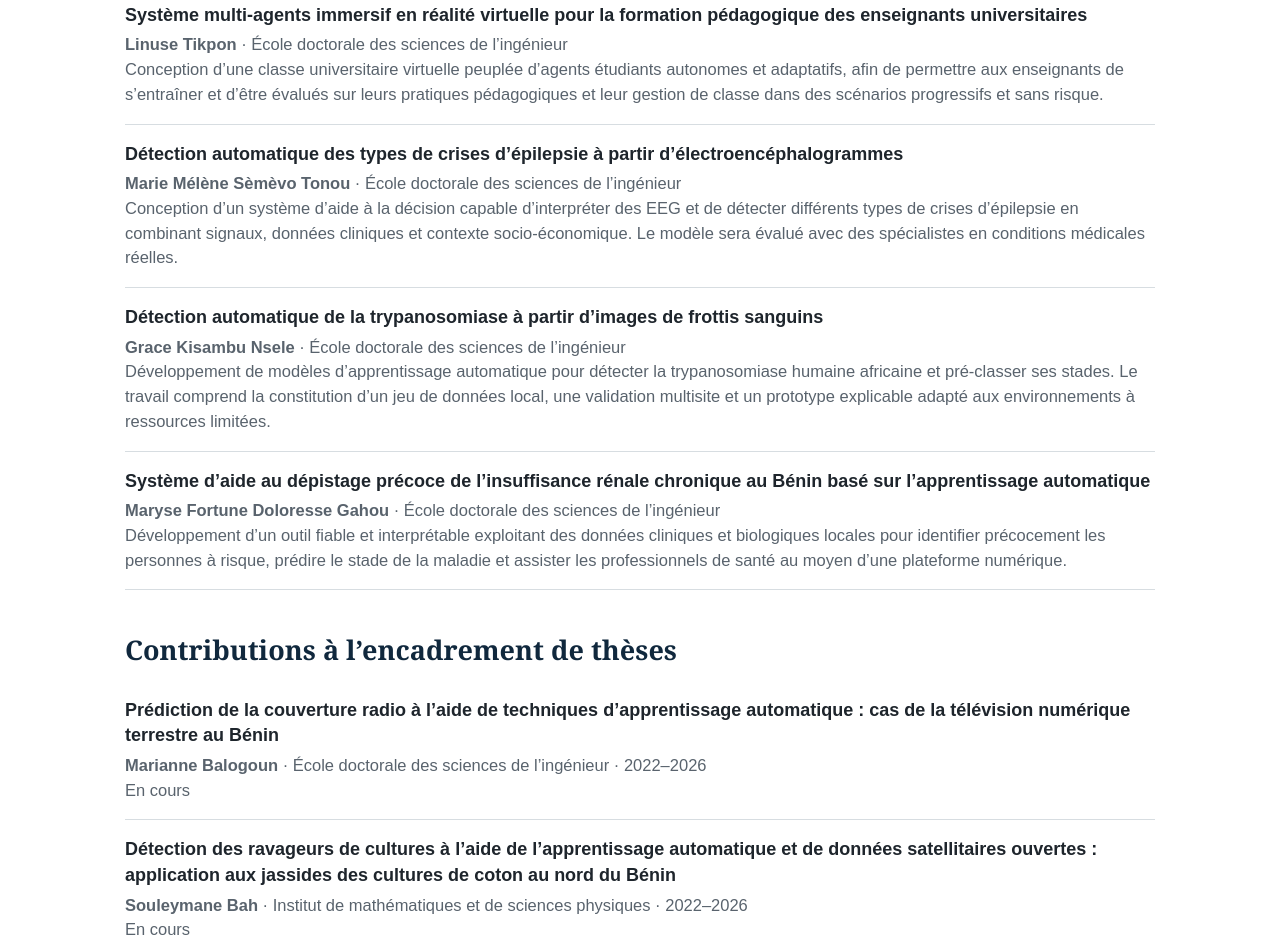
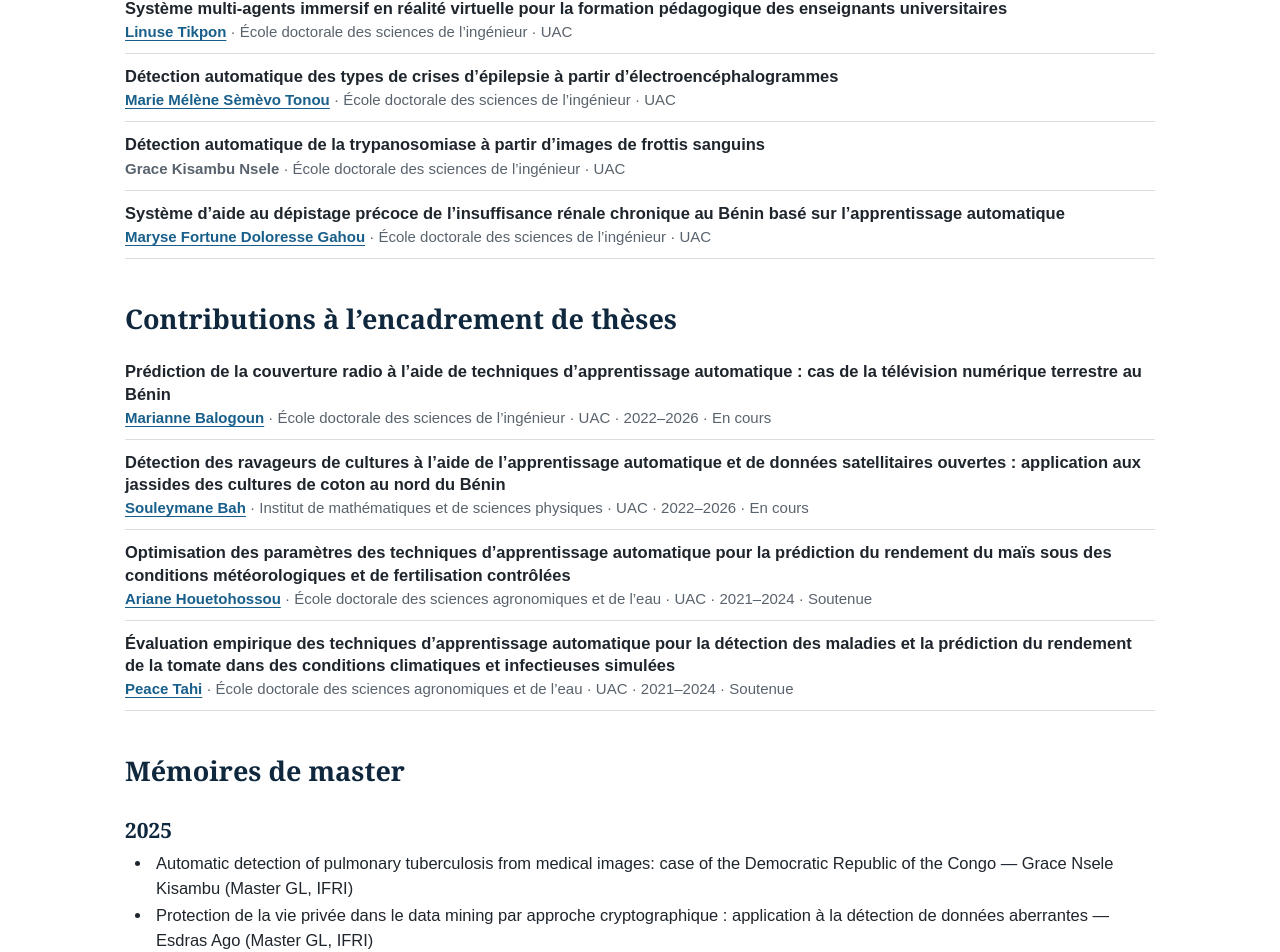
Before and after one commit to ratheilh/ratheilh.github.io, a Next.js app: page /encadrements in a window 1280 px wide. Shown: the part 406-1358 px from the top of the page. Built offline with nearby package versions, Linux system fonts and the light colour scheme.

Commit message:
version 3.1

```diff
--- a/app/encadrements/page.tsx
+++ b/app/encadrements/page.tsx
@@ -1,5 +1,5 @@
 import type { Metadata } from "next";
-import { AcademicPage, PageIntro } from "../site-components";
+import { AcademicPage, ExternalLink, PageIntro } from "../site-components";
 import { type Language, type Localized, localize } from "../i18n";
 import { createPageMetadata, routes } from "../seo";
 
@@ -16,7 +16,6 @@ type ThesisGroup = { year: string; items: string[] };
 type DoctoralThesis = {
   name: string;
   title: Localized;
-  description: Localized;
 };
 
 type ContributedDoctoralThesis = {
@@ -26,6 +25,75 @@ type ContributedDoctoralThesis = {
   title: Localized;
   status: "ongoing" | "defended";
 };
+
+const linkedinProfiles = new Map<string, string>([
+  ["Linuse Tikpon", "https://www.linkedin.com/in/linuse-tikpon-80a1b81a5"],
+  ["Marie Mélène Sèmèvo Tonou", "https://www.linkedin.com/in/marie-melene-tonou"],
+  ["Maryse Fortune Doloresse Gahou", "https://www.linkedin.com/in/maryse-gahou"],
+  ["Marianne Balogoun", "https://www.linkedin.com/in/marianne-a-omonlola-balogoun-3bbb00175"],
+  ["Souleymane Bah", "https://www.linkedin.com/in/souleymane-bah-584035212"],
+  ["Ariane Houetohossou", "https://www.linkedin.com/in/houetohossou-ariane-a84abb177"],
+  ["Peace Tahi", "https://www.linkedin.com/in/souand-tahi-ba6ba6124"],
+  ["Mahoutin Afis Kousse", "https://www.linkedin.com/in/mahoutin-afis-malick-kousse-4807a1199"],
+  ["Djivèdé Chryzal Beaudelaire Zossou", "https://www.linkedin.com/in/chryzal"],
+  ["Pascaline Hounkponou", "https://www.linkedin.com/in/pascaline-hounkponou-25b539195"],
+  ["Bienvenu Massou", "https://www.linkedin.com/in/bienvenu-massou-982259269"],
+  ["Narech Houessou", "https://www.linkedin.com/in/narech-houessou"],
+  ["K. Merveille Santi Zinsou", "https://www.linkedin.com/in/kpêtchéhoué-merveille-santi-zinsou-33b95b152"],
+  ["Chabi A. Rodolpho Babatounde", "https://www.linkedin.com/in/chabibabatounde"],
+  ["Koubouratou Idjaton", "https://www.linkedin.com/in/idjaton"],
+  ["Gael Aglin", "https://www.linkedin.com/in/aglingael"],
+  ["Akouvi Marie-Christiane Emmanuella Tsipoaka", "https://www.linkedin.com/in/emmanuella-tsipoaka-a83012251"],
+  ["Florian Dudereau Siaken Yabou", "https://www.linkedin.com/in/florian-siaken-6120a321b"],
+  ["Sênan Emeric Chris Gbodo", "https://www.linkedin.com/in/s%C3%AAnan-emeric-chris-gbodo-3607691a1"],
+  ["Sémiton Lémec Renaud Ahouandjinou", "https://www.linkedin.com/in/lémec-ahouandjinou-6a7803181"],
+  ["Tchegnon Romaric Madegnan", "https://www.linkedin.com/in/romaric-madegnan"],
+  ["Yannick Sèyivè Dona Kiki", "https://www.linkedin.com/in/yannick-kiki"],
+  ["Nounagnon Moïse Combelles Savoedo", "https://www.linkedin.com/in/nounagnonsavoedo"],
+  ["Bignon Murielle Souvenir Lokonon", "https://www.linkedin.com/in/murielle-souvenir-lokonon"],
+  ["Yasminath Aïcha Sidi Ali", "https://www.linkedin.com/in/yasminath-sidi-ali-512bb6162"],
+  ["Harry Gbaguidi", "https://www.linkedin.com/in/harry-gbaguidi"],
+  ["Jean-Baptiste Maureen Sossou", "https://www.linkedin.com/in/jean-baptiste-sossou-aba768141"],
+  ["Harold Silvère Kiossou", "https://www.linkedin.com/in/haroldks"],
+  ["Alimanth Sadiyath Modukpè Adjibade", "https://www.linkedin.com/in/sadiyath-adjibade-878496276"],
+  ["Samira Bandolo Anaïs Mvogo", "https://www.linkedin.com/in/samira-mvogo-072562243"],
+  ["Jordy Gnanih", "https://www.linkedin.com/in/jordy-gnanih-071aa0249"],
+  ["Karen Houeha", "https://www.linkedin.com/in/karen-houeha-a9b47b275"],
+  ["Lyne Gbaguidi", "https://www.linkedin.com/in/lyne-gbaguidi-54a44221a"],
+  ["Parfait Tolefo", "https://www.linkedin.com/in/tlf-parfait"],
+  ["Marilyse Sèdé Ahouangonou", "https://www.linkedin.com/in/marilyse-s%C3%A8d%C3%A9-ahouangonou"],
+  ["Esther Ahossi", "https://www.linkedin.com/in/esther-ahossi-3a1a50226"],
+  ["Carmel Prosper Sagbo", "https://www.linkedin.com/in/carmel-prosper-sagbo"],
+  ["Nicos Gbènato Hounvio", "https://www.linkedin.com/in/nicos-hounvio"],
+  ["Elvis Eustache Patinvoh", "https://www.linkedin.com/in/elvis-eustache-patinvoh"],
+  ["Damien Ulrich Doevi", "https://www.linkedin.com/in/damien-ulrich-doevi-396016239"],
+  ["Prince Gédéon Yiségnon Guedje", "https://www.linkedin.com/in/prince-gedeon-guedje-ai-researcher"],
+  ["O. Adéwoumi Lazare Jean-Deluxe Fagbohoun", "https://www.linkedin.com/in/jean-deluxe-fagbohoun-979617233"],
+  ["Liwa Augustine Tawe", "https://www.linkedin.com/in/augustinetawe"],
+  ["Gisèle Goubalan", "https://www.linkedin.com/in/gis%C3%A8le-goubalan-3113311b6"],
+  ["Généreux Mahouzonssou Akotenou", "https://www.linkedin.com/in/genereux-akotenou"],
+  ["Bignon Klaus Précieux Bonou Selegbe", "https://www.linkedin.com/in/klaus-bosel"],
+  ["Mahussi Jeff Fidèle Datongnon", "https://www.linkedin.com/in/mahussi-datongnon"],
+  ["Ogbinto Samir Tafel Boni", "https://www.linkedin.com/in/samir-boni-200456203"],
+  ["Marcellin Zinsou", "https://www.linkedin.com/in/evangelistedesmaths"],
+  ["Lizzy Adjagba", "https://www.linkedin.com/in/lizzy-adjagba"],
+  ["Odile Lalou", "https://www.linkedin.com/in/odile-lalou"],
+  ["Ahouefa Pascale Ninon Kpossou", "https://www.linkedin.com/in/kpossou-ahouefa-ninon"],
+  ["Aîchatou Oroubade", "https://www.linkedin.com/in/aichatou-orou-bade"],
+  ["Gabriel Julien Agbossou", "https://www.linkedin.com/in/agbossou-gabriel-9b32aa194"],
+  ["Mélaine Kiossou", "https://www.linkedin.com/in/melaine-g-kiossou-977263182"],
+  ["Iffanice Houndayi", "https://www.linkedin.com/in/iffanice"],
+  ["Abdias Dagbekpo", "https://www.linkedin.com/in/abdias-dagbekpo-469b36116"],
+  ["Luc Atakpa", "https://www.linkedin.com/in/lucgermannatakpa"],
+  ["Yessir Gouton Noudohouénou", "https://www.linkedin.com/in/yessirnoudo"],
+  ["Marie-Parisius Houessou", "https://www.linkedin.com/in/parisius"],
+  ["Freud Lanha", "https://www.linkedin.com/in/freudlanha"],
+  ["Mawulé Robert God’Right Adohounblessi", "https://www.linkedin.com/in/m-r-god-right-adohounblessi"],
+  ["Nelxie Adisso", "https://www.linkedin.com/in/nelxie-adisso-♡-99b1a4258"],
+  ["Mouyiwa Damilaré Godwin Akakpo", "https://www.linkedin.com/in/godwin-akakpo"],
+  ["Pernel Djahou Tinmitonde", "https://www.linkedin.com/in/pernel-tinmitonde-7765452a6"],
+  ["Mawenan Fernande Frédérique Togbe", "https://www.linkedin.com/in/fernande-togbe-ab1b622ba"],
+]);
 
 const doctoralSchool: Localized = {
   fr: "École doctorale des sciences de l’ingénieur",
@@ -37,22 +105,18 @@ const doctoralTheses: DoctoralThesis[] = [
   {
     name: "Linuse Tikpon",
     title: { fr: "Système multi-agents immersif en réalité virtuelle pour la formation pédagogique des enseignants universitaires", en: "An immersive multi-agent virtual reality system for the pedagogical training of university teachers" },
-    description: { fr: "Conception d’une classe universitaire virtuelle peuplée d’agents étudiants autonomes et adaptatifs, afin de permettre aux enseignants de s’entraîner et d’être évalués sur leurs pratiques pédagogiques et leur gestion de classe dans des scénarios progressifs et sans risque.", en: "Design of a virtual university classroom populated by autonomous, adaptive student agents, enabling teachers to practice and receive feedback on their teaching methods and classroom management through progressive, risk-free scenarios." },
   },
   {
     name: "Marie Mélène Sèmèvo Tonou",
     title: { fr: "Détection automatique des types de crises d’épilepsie à partir d’électroencéphalogrammes", en: "Automatic detection of epileptic seizure types from electroencephalograms" },
-    description: { fr: "Conception d’un système d’aide à la décision capable d’interpréter des EEG et de détecter différents types de crises d’épilepsie en combinant signaux, données cliniques et contexte socio-économique. Le modèle sera évalué avec des spécialistes en conditions médicales réelles.", en: "Design of a decision-support system that interprets EEGs and detects different seizure types by combining signals, clinical data, and socioeconomic context. The model will be evaluated with specialists under real-world medical conditions." },
   },
   {
     name: "Grace Kisambu Nsele",
     title: { fr: "Détection automatique de la trypanosomiase à partir d’images de frottis sanguins", en: "Automatic detection of trypanosomiasis from blood smear images" },
-    description: { fr: "Développement de modèles d’apprentissage automatique pour détecter la trypanosomiase humaine africaine et pré-classer ses stades. Le travail comprend la constitution d’un jeu de données local, une validation multisite et un prototype explicable adapté aux environnements à ressources limitées.", en: "Development of machine learning models to detect human African trypanosomiasis and pre-classify its stages. The work includes building a local dataset, multisite validation, and an explainable prototype suited to resource-constrained environments." },
   },
   {
     name: "Maryse Fortune Doloresse Gahou",
     title: { fr: "Système d’aide au dépistage précoce de l’insuffisance rénale chronique au Bénin basé sur l’apprentissage automatique", en: "A machine learning-based decision-support system for early chronic kidney disease screening in Benin"},
-    description: { fr: "Développement d’un outil fiable et interprétable exploitant des données cliniques et biologiques locales pour identifier précocement les personnes à risque, prédire le stade de la maladie et assister les professionnels de santé au moyen d’une plateforme numérique.", en: "Development of a reliable, interpretable tool using local clinical and biological data to identify at-risk individuals, predict disease stage, and support healthcare professionals through a digital platform." },
   },
 ];
 
@@ -189,6 +253,10 @@ const bachelorTheses: ThesisGroup[] = [
     items: [
       "Optimization of the blood product distribution chain in Benin: case of the Zou Department — Mawulé Robert God’Right Adohounblessi (Licence IA, IFRI)",
       "Système intelligent de conseil pédagogique pour l’enseignement supérieur : segmentation du public cible et objectifs d’apprentissage — Alimanth Sadiyath Modukpè Adjibade (Licence IA, IFRI)",
+      "Réalisation d’un système intelligent d’accompagnement des travaux pédagogiques de groupe par l’analyse des réunions — Nelxie Adisso (Licence IA, IFRI)",
+      "Réalisation d’un système d’évaluation des compétences pédagogiques basé sur la simulation des situations de classe universitaire — Mouyiwa Damilaré Godwin Akakpo (Licence GL, IFRI)",
+      "Étude comparative des techniques de séparation des sources dans les signaux électroencéphalogrammes (EEG) — Pernel Djahou Tinmitonde (Licence IA, IFRI)",
+      "Réalisation d’un prototype de simulation 3D des comportements des étudiants en situation de classe — Mawenan Fernande Frédérique Togbe (Licence IM, IFRI)",
     ],
   },
   {
@@ -277,11 +345,46 @@ const bachelorTheses: ThesisGroup[] = [
   },
 ];
 
+function PersonName({ name }: { name: string }) {
+  const linkedinProfile = linkedinProfiles.get(name);
+
+  return linkedinProfile ? (
+    <ExternalLink href={linkedinProfile}>{name}</ExternalLink>
+  ) : (
+    name
+  );
+}
+
+function ThesisItem({ item }: { item: string }) {
+  const separator = " — ";
+  const separatorIndex = item.lastIndexOf(separator);
+  const nameStart = separatorIndex + separator.length;
+  const detailsIndex = item.indexOf(" (", nameStart);
+
+  if (separatorIndex === -1 || detailsIndex === -1) {
+    return item;
+  }
+
+  const name = item.slice(nameStart, detailsIndex);
+
+  return (
+    <>
+      {item.slice(0, nameStart)}
+      <PersonName name={name} />
+      {item.slice(detailsIndex)}
+    </>
+  );
+}
+
 function ThesisGroups({ groups }: { groups: ThesisGroup[] }) {
   return groups.map((group) => (
     <section key={group.year}>
       <h3>{group.year}</h3>
-      <ul>{group.items.map((item) => <li key={item}>{item}</li>)}</ul>
+      <ul className="supervision-thesis-list">
+        {group.items.map((item) => (
+          <li key={item}><ThesisItem item={item} /></li>
+        ))}
+      </ul>
     </section>
   ));
 }
@@ -298,28 +401,28 @@ function SupervisionContent({ language }: { language: Language }) {
       </PageIntro>
 
       <h2>{isEnglish ? "Ongoing PhD theses" : "Thèses en cours"}</h2>
-      <ol className="publication-list">
+      <ol className="publication-list compact-record-list">
         {doctoralTheses.map((thesis) => (
           <li key={thesis.name}>
             <span className="title">{localize(thesis.title, language)}</span>
             <span className="details">
-              <strong>{thesis.name}</strong> · {localize(doctoralSchool, language)}
-              <br />
-              {localize(thesis.description, language)}
+              <strong>
+                <PersonName name={thesis.name} />
+              </strong> · {localize(doctoralSchool, language)} · UAC
             </span>
           </li>
         ))}
       </ol>
 
       <h2>{isEnglish ? "Contributions to PhD supervision" : "Contributions à l’encadrement de thèses"}</h2>
-      <ol className="publication-list">
+      <ol className="publication-list compact-record-list">
         {contributedDoctoralTheses.map((thesis) => (
           <li key={thesis.name}>
             <span className="title">{localize(thesis.title, language)}</span>
             <span className="details">
-              <strong>{thesis.name}</strong> · {localize(thesis.institution, language)} · {thesis.years}
-              <br />
-              {thesis.status === "defended"
+              <strong>
+                <PersonName name={thesis.name} />
+              </strong> · {localize(thesis.institution, language)} · UAC · {thesis.years} · {thesis.status === "defended"
                 ? (isEnglish ? "Defended" : "Soutenue")
                 : (isEnglish ? "Ongoing" : "En cours")}
             </span>
--- a/app/globals.css
+++ b/app/globals.css
@@ -79,6 +79,12 @@ a:hover { color:var(--accent); }
 .publication-list li { margin:0; padding:17px 0; border-bottom:1px solid var(--line); }
 .publication-list .title { display:block; font-weight:700; line-height:1.42; }
 .publication-list .details { display:block; color:var(--muted); font-size:16.5px; line-height:1.5; margin-top:4px; }
+.compact-record-list { margin-top:2px!important; }
+.compact-record-list li { padding:11px 0; }
+.compact-record-list .title { font-size:16.5px; line-height:1.35; }
+.compact-record-list .details { font-size:15px; line-height:1.4; margin-top:2px; }
+.supervision-thesis-list { margin-top:4px!important; }
+.supervision-thesis-list li { margin:3px 0; font-size:16.5px; line-height:1.5; }
 .publication-year h2 { margin-bottom: 5px; color: var(--accent); font-size: 22px; }
 .publication-year + .publication-year { margin-top: 36px; }
 .contact-list { list-style:none; padding:0!important; }
--- a/app/publications/page.tsx
+++ b/app/publications/page.tsx
@@ -273,7 +273,7 @@ function PublicationsContent({ language }: { language: "fr" | "en" }) {
       {publications.map((group) => (
         <section className="publication-year" key={group.year}>
           <h2>{group.year}</h2>
-          <ol className="publication-list">
+          <ol className="publication-list compact-record-list">
             {group.items.map((publication) => (
               <li key={publication.title}>
                 {publication.href ? (
```
Also changed, not shown: app/services-content.tsx (+28 -4 lines).
